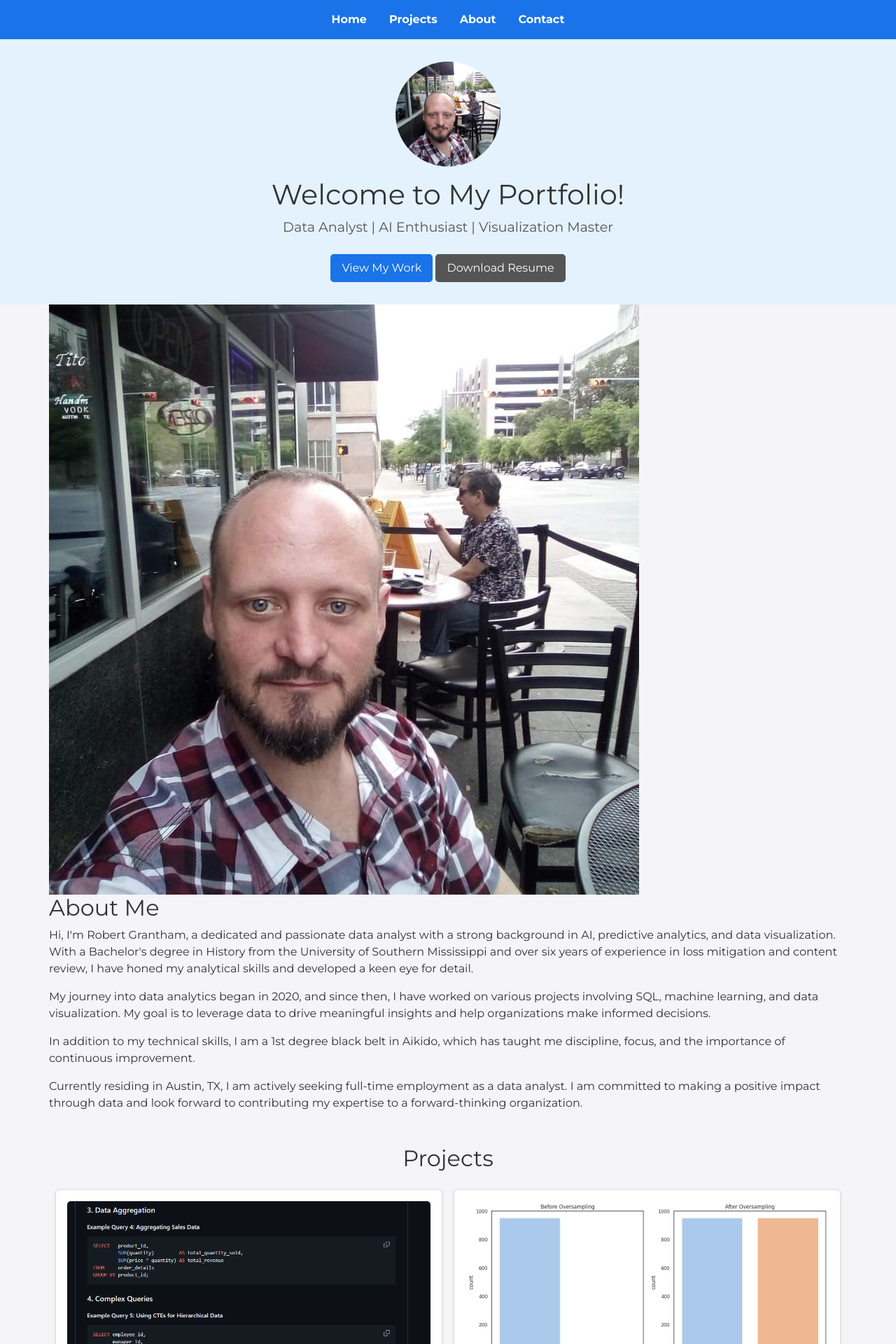
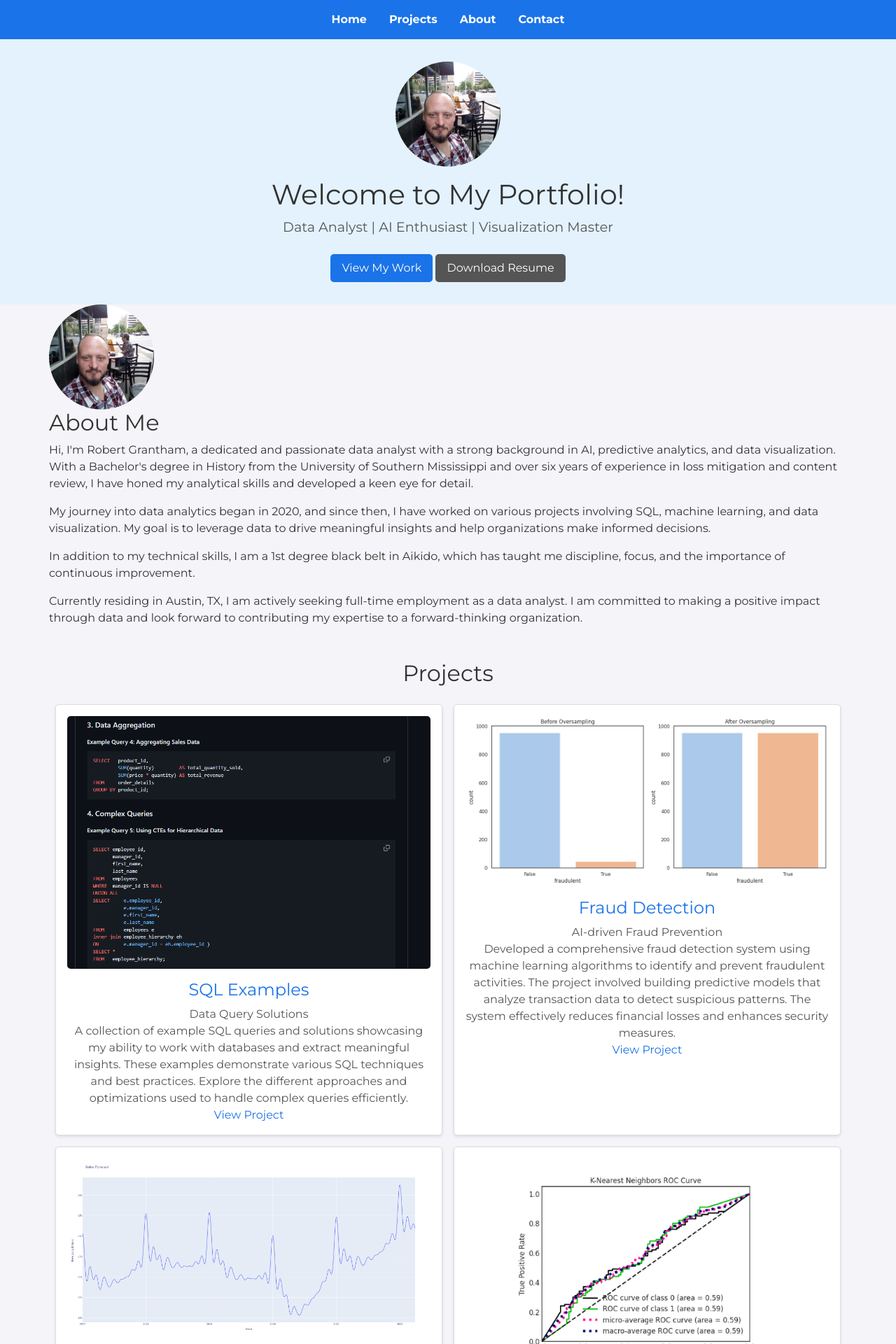
Before and after one commit to rgrantham82/rgrantham82.github.io, a Jekyll site: the page built from index.html, in a window 1280 px wide. Shown: the top 1920 px of the page at 70% size. Built offline with Jekyll 4.4.1, drawn with Linux system fonts in a browser that asks for light colours; nearby versions of some CDN libraries; a script that is not in the unit is left out.

Commit message:
Update styles.css

```diff
--- a/assets/css/styles.css
+++ b/assets/css/styles.css
@@ -77,7 +77,7 @@ header nav ul li a {
     text-align: center;
 }
 
-#hero .profile-photo {
+.profile-photo {
     width: 150px;
 	height: 150px;
 	border-radius: 50%;
```
